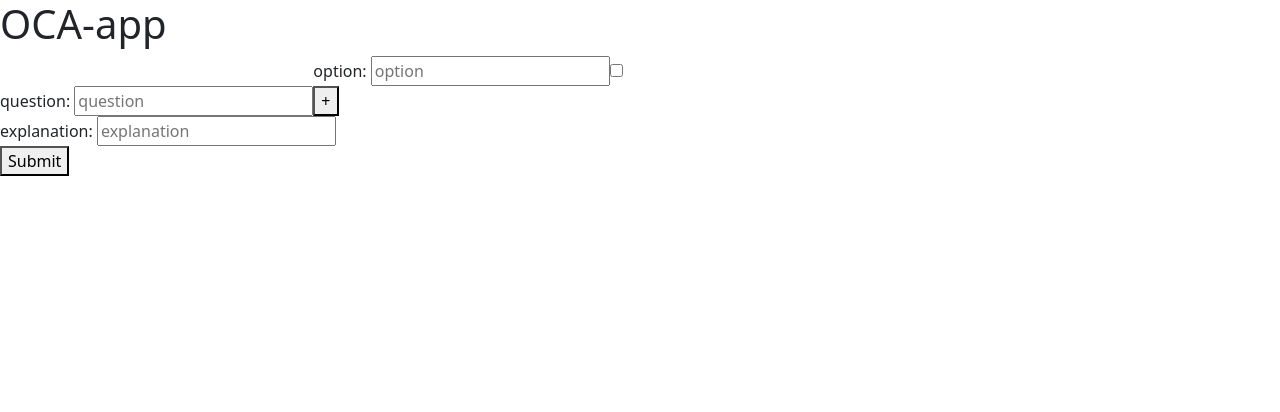
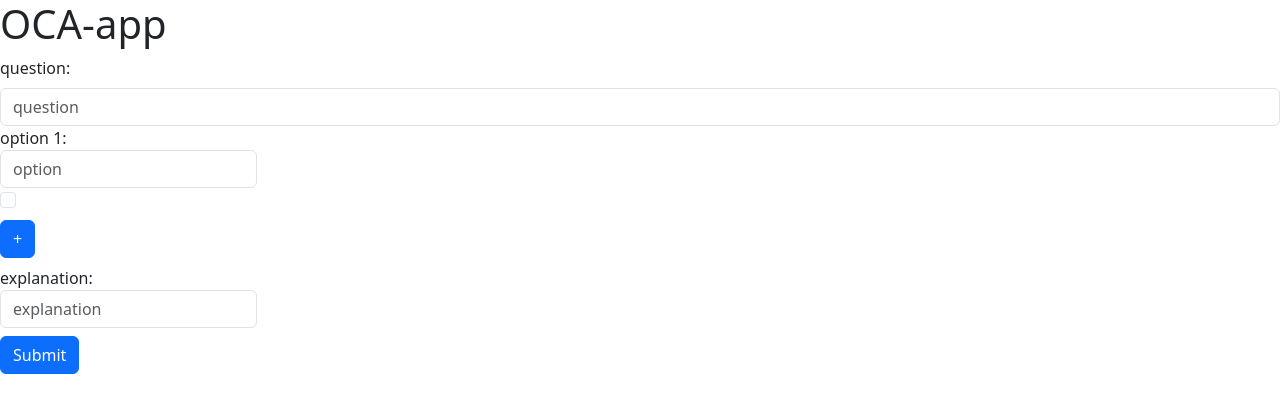
Before and after one commit to RaafiKuijper/OCA-app, a React (Vite) app in the folder frontend/: page / in a window 1280 px wide. Shown: the top 412 px of the page. Built offline with nearby package versions, Linux system fonts and the light colour scheme; the HTML template or start-up script is replaced by a standard one.

Commit message:
Change Form to reactbootstrap form

```diff
--- a/frontend/index.html
+++ b/frontend/index.html
@@ -1,4 +1,4 @@
-<!doctype html>
+<!DOCTYPE html>
 <html lang="en">
   <head>
     <meta charset="UTF-8" />
@@ -8,5 +8,11 @@
   <body>
     <div id="root"></div>
     <script type="module" src="/src/main.tsx"></script>
+    <link
+      rel="stylesheet"
+      href="https://cdn.jsdelivr.net/npm/bootstrap@5.3.0/dist/css/bootstrap.min.css"
+      integrity="sha384-9ndCyUaIbzAi2FUVXJi0CjmCapSmO7SnpJef0486qhLnuZ2cdeRhO02iuK6FUUVM"
+      crossorigin="anonymous"
+    />
   </body>
 </html>
--- a/frontend/src/question/CreateOptionComponent.tsx
+++ b/frontend/src/question/CreateOptionComponent.tsx
@@ -1,3 +1,4 @@
+import { Form } from "react-bootstrap";
 import OptionPropsInterface from "./interfaces/OptionPropsInterface";
 
 function CreateOptionComponent(props: OptionPropsInterface) {
@@ -19,11 +20,15 @@ function CreateOptionComponent(props: OptionPropsInterface) {
   return (
     <>
       <div>
-        <label>
-          option:{" "}
-          <input type="text" placeholder="option" onChange={updateText} />
-          <input type="checkbox" onChange={updateIsCorrect} />
-        </label>
+        <Form.Label>
+          option {props.index + 1}:
+          <Form.Control
+            type="text"
+            placeholder="option"
+            onChange={updateText}
+          />
+          <Form.Check type="checkbox" onChange={updateIsCorrect} />
+        </Form.Label>
       </div>
     </>
   );
--- a/frontend/src/question/CreateQuestionFormComponent.tsx
+++ b/frontend/src/question/CreateQuestionFormComponent.tsx
@@ -1,6 +1,7 @@
 import { useState } from "react";
 import CreateOptionComponent from "./CreateOptionComponent";
 import CreateQuestionsComponent from "./CreateQuestionComponent";
+import { Button, Form } from "react-bootstrap";
 
 function CreateQuestionsFormComponent() {
   const [displayResult, setDisplayResult] = useState(false);
@@ -16,23 +17,24 @@ function CreateQuestionsFormComponent() {
 
   return (
     <>
-      <form
+      <Form
         onSubmit={(e) => {
           e.preventDefault();
           handleFormSubmit();
         }}
       >
         {/* question input */}
-        <label>
-          question:{" "}
-          <input
+        <Form.Group>
+          <Form.Label>question:</Form.Label>
+          <Form.Control
             type="text"
             placeholder="question"
             onChange={(e) => setText(e.target.value)}
           />
-        </label>
+        </Form.Group>
         {/* option input */}
-        <label>
+        <Form.Group>
+          <Form.Label>
             {[...Array(optionCount)].map((_, index) => (
               <CreateOptionComponent
                 key={index}
@@ -44,31 +46,35 @@ function CreateQuestionsFormComponent() {
               />
             ))}
             {/* add/remove options */}
-          <button type="button" onClick={() => setOptionCount(optionCount + 1)}>
+            <Button
+              type="button"
+              onClick={() => setOptionCount(optionCount + 1)}
+            >
               +
-          </button>
+            </Button>
             {optionCount !== 1 && (
-            <button
+              <Button
                 type="button"
                 onClick={() => setOptionCount(optionCount - 1)}
               >
                 -
-            </button>
+              </Button>
             )}
-        </label>
-        <br />
+          </Form.Label>
+        </Form.Group>
         {/* input explanation */}
-        <label>
+        <Form.Group>
+          <Form.Label>
             explanation:{" "}
-          <input
+            <Form.Control
               type="text"
               placeholder="explanation"
               onChange={(e) => setExplanation(e.target.value)}
             />
-        </label>
-        <br />
-        <button type="submit">Submit</button>
-      </form>
+          </Form.Label>
+        </Form.Group>
+        <Button type="submit">Submit</Button>
+      </Form>
       {displayResult && (
         <CreateQuestionsComponent
           text={text}
```
Lines whose indentation alone changed are shown as unchanged.
